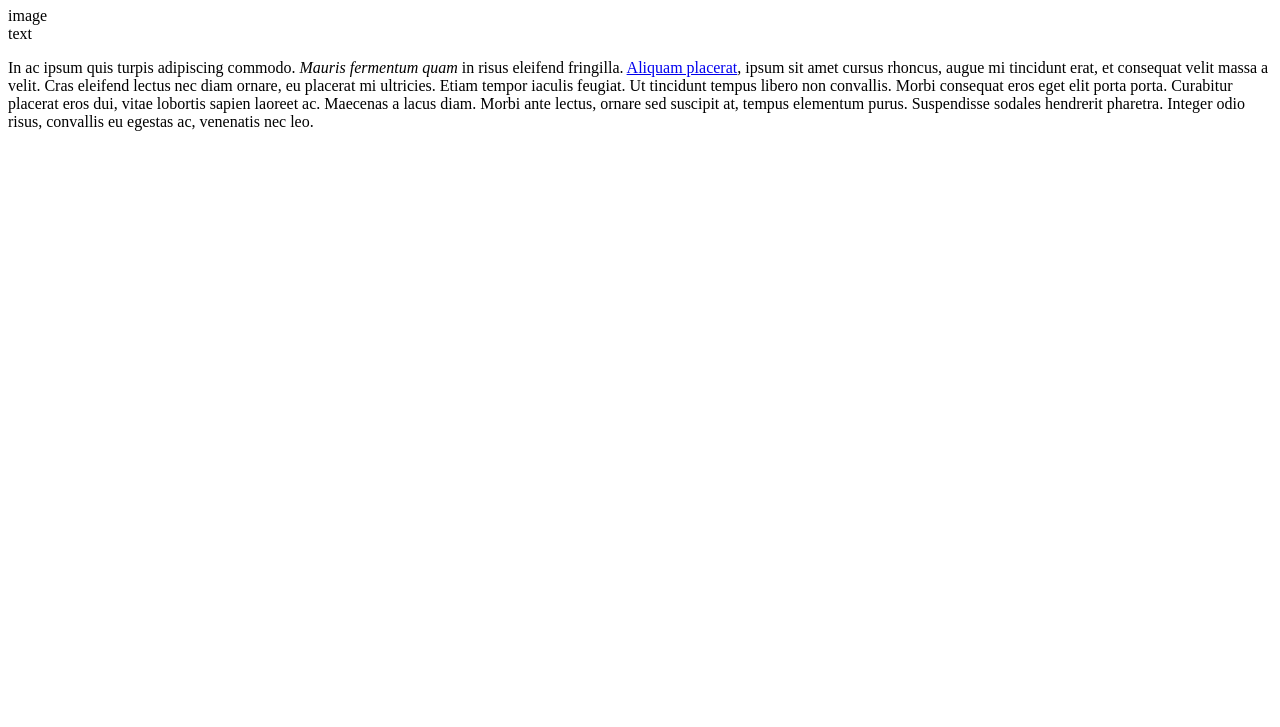
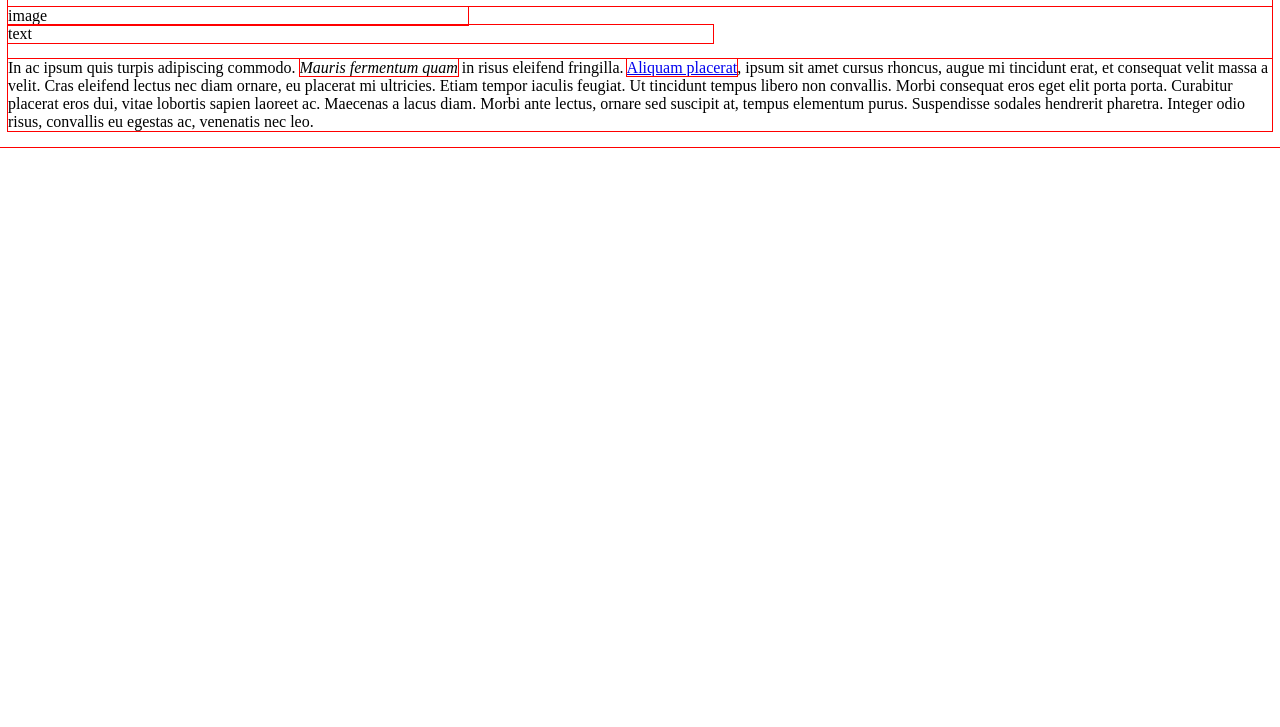
Before and after one commit to etmoore/udacity-intro-to-html-and-css, a plain HTML site: page toplist/index.html in a window 1280 px wide. Shown: the part 73-800 px from the top of the page. Drawn offline with Linux system fonts and the light colour scheme.

Commit message:
set max-width properties for description and image

```diff
--- a/toplist/style.css
+++ b/toplist/style.css
@@ -1,3 +1,19 @@
+/* make all elements on the page visible */
 * {
-  box-sizing: border-box;
+   outline: 1px solid red !important;
 }
+
+* {
+    -webkit-box-sizing: border-box;
+    -moz-box-sizing: border-box;
+    -ms-box-sizing: border-box;
+    box-sizing: border-box;
+}
+
+.screenshot {
+  max-width: 460px;
+}
+
+.description {
+  max-width: 705px;
+}
```
